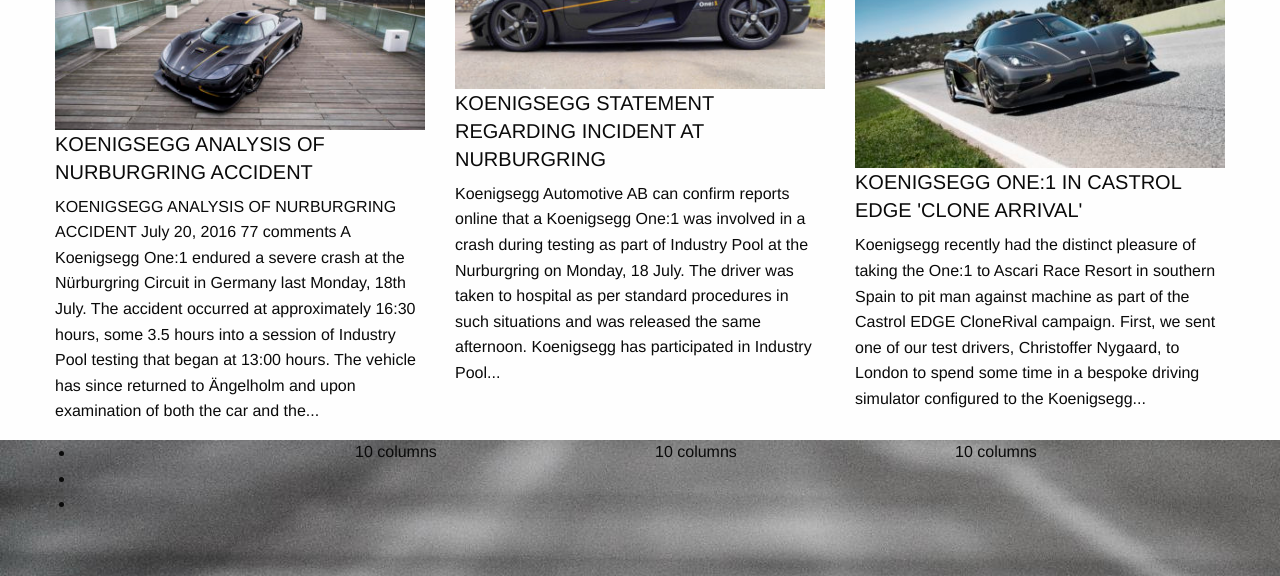
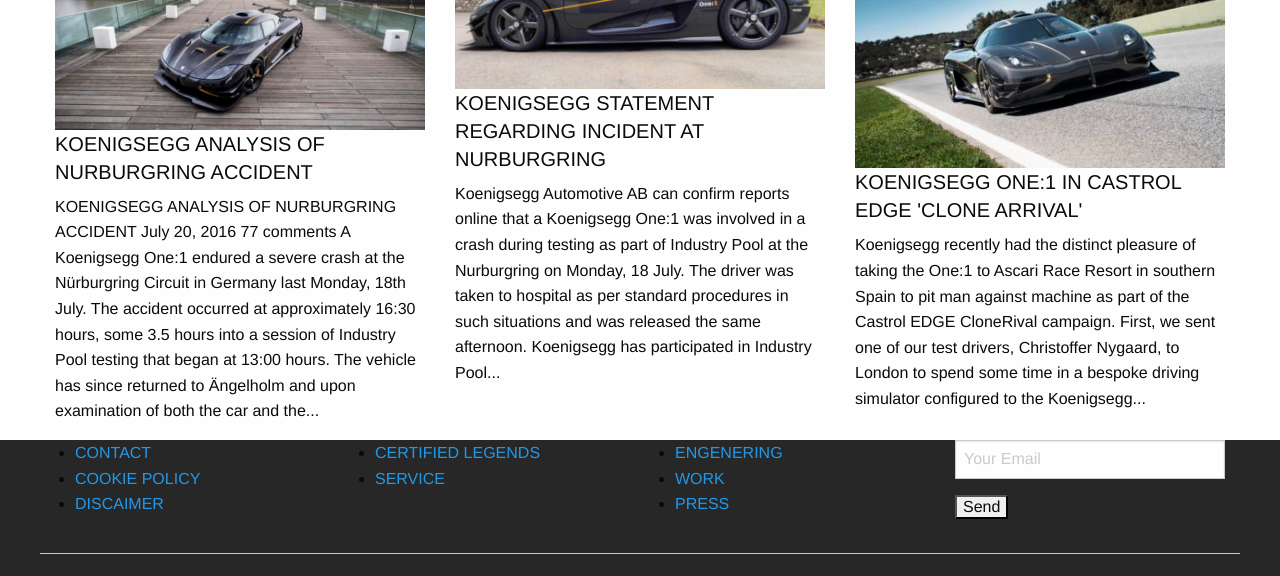
Before and after one commit to vamuigua/koenigsegg, a plain HTML site: page index.html in a window 1280 px wide. Shown: the part 3364-3940 px from the top of the page. Drawn offline with nearby package versions, Linux system fonts and the light colour scheme; files whose address does not match are found by name.

Commit message:
added footer

```diff
--- a/css/main.css
+++ b/css/main.css
@@ -39,7 +39,6 @@
 
 /*Foot*/
 .foot{
-    background-image: url(../img/carfront.jpg);
+    background-color: rgb(39, 39, 39);
     height: 350px;
-    background-attachment: fixed;
 }
--- a/index.html
+++ b/index.html
@@ -154,15 +154,35 @@
     <div class="row">
   <div class="medium-3 columns">
       <ul>
-          <li><a href="#"></a></li>
-          <li><a href="#"></a></li>
-          <li><a href="#"></a></li>
+          <li><a href="#">CONTACT</a></li>
+          <li><a href="#">COOKIE POLICY</a></li>
+          <li><a href="#">DISCAIMER</a></li>
       </ul>
         </div>
-  <div class="medium-3 columns">10 columns</div>
-<div class="medium-3 columns">10 columns</div>
-<div class="medium-3 columns">10 columns</div>
+  <div class="medium-3 columns">
+        <ul>
+     <li><a href="#">CERTIFIED LEGENDS</a></li>
+    <li><a href="#">SERVICE</a></li>
+      </ul>
+        </div>
+<div class="medium-3 columns">
+        <ul>
+    <li><a href="#">ENGENERING</a></li>
+    <li><a href="#">WORK</a></li>
+    <li><a href="#">PRESS</a></li>
+    </ul>
+        </div>
+<div class="medium-3 columns">
+        <form>
+            <fieldset class="register-info">
+    <input type="email" name="email" placeholder="Your Email">
+            <input type="submit" name="submit" value="Send">
+    </form>
+        </div>
 </div>
+        <hr>
+        <small>Copyright 2016 - KOENIGSEGG</small>Copyright 2016 - KOENIGSEGG<br>
+        <img src="img/Koenigsegg-logo.jpg">
     </footer>
  <!--Import jQuery before materialize.js-->
       <script type="text/javascript" src="https://code.jquery.com/jquery-2.1.1.min.js"></script>
```
